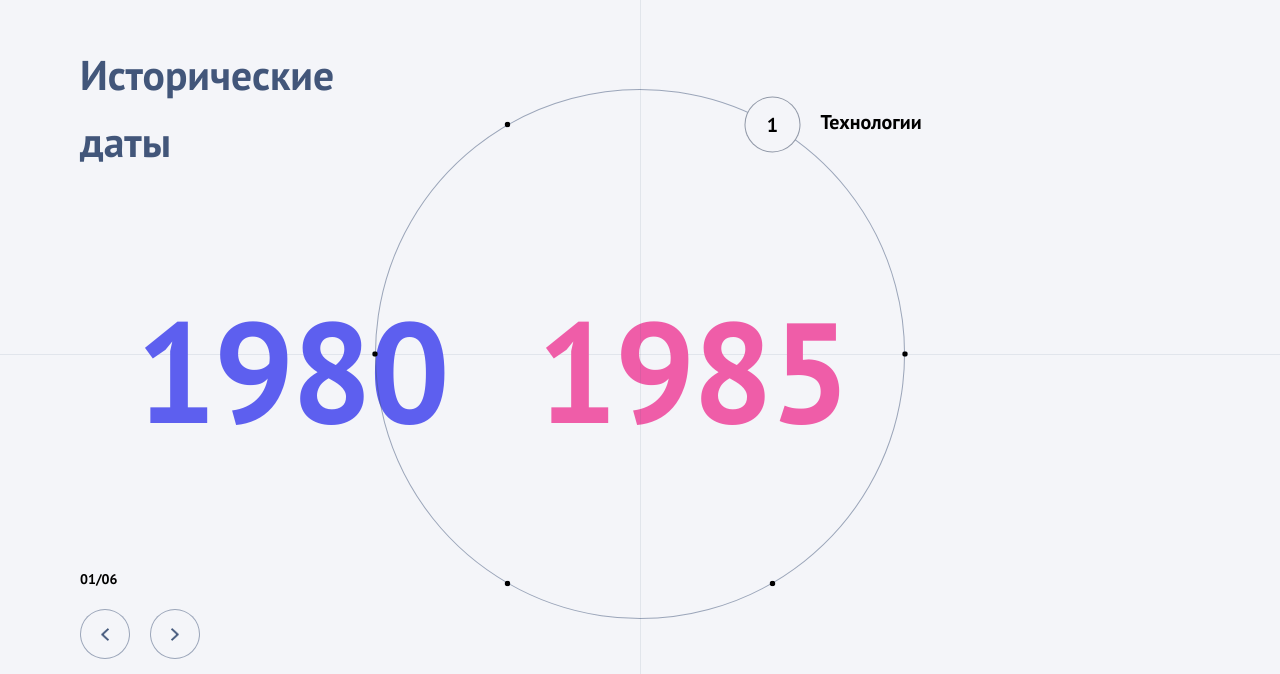
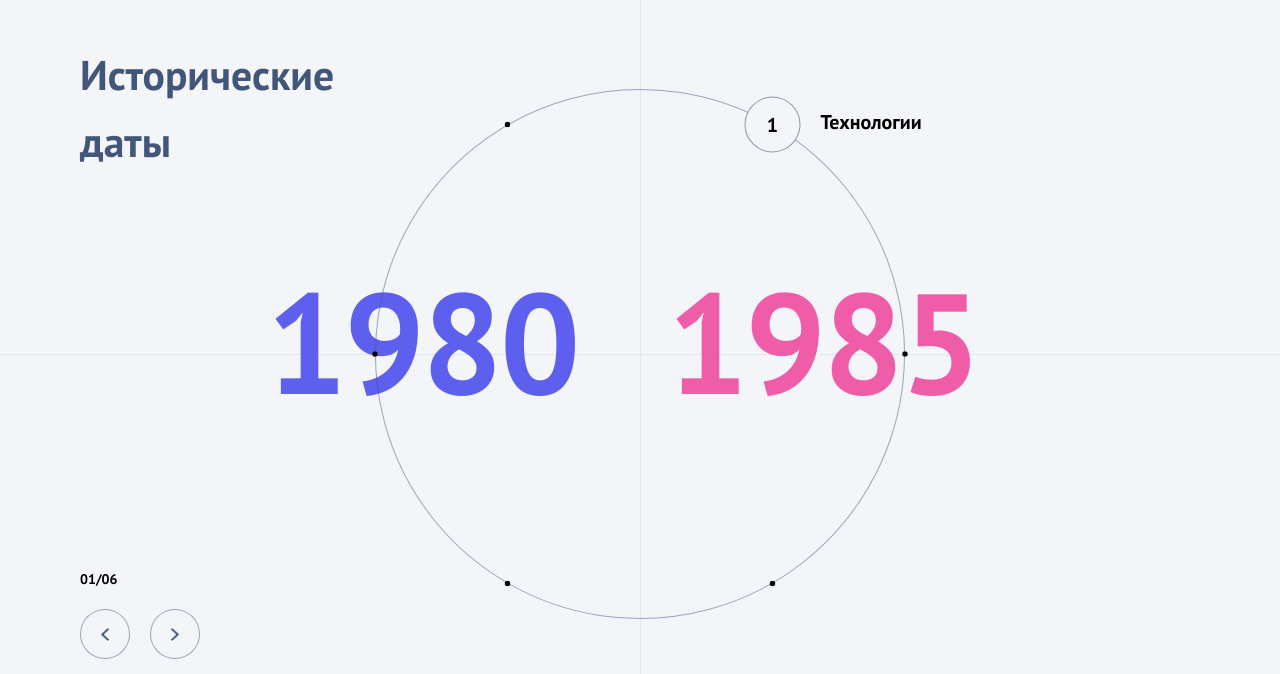
Before and after one commit to Avatarius/slider-dates, a React app: page / in a window 1280 px wide. Shown: the part 126-800 px from the top of the page. Built offline with nearby package versions, Linux system fonts and the light colour scheme.

Commit message:
animatedText при первом рендере + немного адаптива

```diff
--- a/src/components/animatedYear/animatedYear.module.scss
+++ b/src/components/animatedYear/animatedYear.module.scss
@@ -1,7 +1,6 @@
 .container {
-  position: absolute;
-  inset-inline-start: calc(-50% + 26px);
-  inset-block-end: calc(50% - 87px);
+  margin-inline-end: 35px;
+  margin-block-end: 25px;
   display: flex;
   gap: 90px;
   justify-content: space-between;
--- a/src/components/animatedYear/animatedYear.tsx
+++ b/src/components/animatedYear/animatedYear.tsx
@@ -3,6 +3,7 @@ import styles from "./animatedYear.module.scss";
 import gsap from "gsap";
 import { useGSAP } from "@gsap/react";
 import { useEffect, useRef, useState } from "react";
+import { useFirstRender } from "../../hooks/useFIrstRender";
 
 interface IAnimatedYearProps {
   startYear: number;
@@ -13,10 +14,18 @@ function AnimatedYear({ startYear, endYear }: IAnimatedYearProps) {
   const containerRef = useRef<HTMLDivElement>(null);
   const previousStartYearRef = useRef<number | null>(null);
   const previousEndYearRef = useRef<number | null>(null);
+  const isFirstRender = useFirstRender();
   useEffect(() => {
     previousStartYearRef.current = startYear;
     previousEndYearRef.current = endYear;
   }, [startYear, endYear]);
+
+
+  useGSAP(() => {
+    gsap.set("[data-text-left]", {innerText: startYear});
+    gsap.set("[data-text-right]", {innerText: endYear});
+  }, {scope: containerRef})
+
   useGSAP(
     () => {
       gsap.to("[data-text-left]", {
--- a/src/components/circle/circle.module.scss
+++ b/src/components/circle/circle.module.scss
@@ -4,13 +4,21 @@
   position: absolute;
   inset-inline-start: calc(50% - (var(--circle-size, 530px) / 2));
   inset-block-start: 215px;
+  display: flex;
+  justify-content: center;
+  align-items: center;
+  inline-size: var(--circle-size, 530px);
+  block-size: var(--circle-size, 530px);
+  @media  screen and (max-width: 570px) {
+    inline-size: 100%;
+  }
 }
 
 .circle {
-  inline-size: var(--circle-size, 530px);
-  block-size: var(--circle-size, 530px);
   border-radius: 100%;
   border: 1px solid rgba(66, 86, 122, 0.5);
+  position: absolute;
+  inset: 0;
 }
 
 .button {
--- a/src/components/circle/circle.tsx
+++ b/src/components/circle/circle.tsx
@@ -2,6 +2,7 @@ import { Dispatch, forwardRef, SetStateAction } from "react";
 import { IHistoricalData } from "../../utils/types";
 import styles from "./circle.module.scss";
 import { AnimatedYear } from "../animatedYear/animatedYear";
+import { useScreenSize } from "../../hooks/useScrennSize";
 
 interface ICircleProps {
   data: IHistoricalData[];
@@ -12,6 +13,7 @@ interface ICircleProps {
 }
 
 const Circle = forwardRef<HTMLDivElement, ICircleProps>((props, ref) => {
+  const { width } = useScreenSize();
   const { data, currentSlide, setCurrentSlide, size, animateButton } = props;
   const dataArray: IHistoricalData[] =
     data.length >= 6 ? data.slice(0, 6) : data;
@@ -34,15 +36,17 @@ const Circle = forwardRef<HTMLDivElement, ICircleProps>((props, ref) => {
         style={{ translate: `${x}px ${y}px` }}
         onClick={() => handleClick(index)}
         onMouseEnter={() => {
-          handleHover(index)
+          handleHover(index);
         }}
         onMouseLeave={() => {
-          handleHover(-1)
+          handleHover(-1);
         }}
         data-circle-button
       >
         {index + 1}
-        <h2 className={styles.button__title} data-circle-button-title>{data[index].title}</h2>
+        <h2 className={styles.button__title} data-circle-button-title>
+          {data[index].title}
+        </h2>
       </button>
     );
   });
@@ -57,10 +61,15 @@ const Circle = forwardRef<HTMLDivElement, ICircleProps>((props, ref) => {
 
   return (
     <div className={styles.container}>
-      <AnimatedYear startYear={data[currentSlide - 1].startYear} endYear={data[currentSlide - 1].endYear}/>
-      <div className={styles.circle} ref={ref}>
-        {buttonsArray}
-      </div>
+      <AnimatedYear
+        startYear={data[currentSlide - 1].startYear}
+        endYear={data[currentSlide - 1].endYear}
+      />
+      {width > 720 && (
+        <div className={styles.circle} ref={ref}>
+          {buttonsArray}
+        </div>
+      )}
     </div>
   );
 });
--- a/src/components/slider/slider.module.scss
+++ b/src/components/slider/slider.module.scss
@@ -38,7 +38,8 @@
   color: #42567a;
   font-size: clamp(1.25rem, 0.8rem + 2.25vw, 3.5rem);
   line-height: 67.2px;
-  max-inline-size: 355px;
+  // max-inline-size: 355px;
+  max-inline-size: clamp(7.688rem, 4.787rem + 14.5vw, 22.188rem);
   margin-block-end: 397px;
 }
 
--- a/src/components/slider/slider.tsx
+++ b/src/components/slider/slider.tsx
@@ -11,18 +11,18 @@ import { useScreenSize } from "../../hooks/useScrennSize";
 
 function Slider() {
   const [currentSlide, setCurrentSlide] = useState(1);
-  const [circleWidth, setCircleWidth] = useState(0);
+  // const [circleWidth, setCircleWidth] = useState(0);
+  const circleWidth = 530;
   const circleRef = useRef<HTMLDivElement>(null);
   const eventsSliderRef = useRef<HTMLDivElement | null>(null);
   const eventsSlideTimeline = useRef<GSAPTimeline | null>(null);
   const isFirstRender = useFirstRender();
   const deg = -360 / historicalData.length;
-  const screenSize = useScreenSize();
-  console.log(screenSize);
+
 
   useLayoutEffect(() => {
     if (circleRef.current) {
-      setCircleWidth(circleRef.current.getBoundingClientRect().width);
+      // setCircleWidth(circleRef.current.getBoundingClientRect().width);
     }
   }, []);
 
@@ -126,14 +126,14 @@ function Slider() {
 
   return (
     <section className={styles.container}>
-      {screenSize.width > 720 && <Circle
+      <Circle
         data={historicalData}
         currentSlide={currentSlide}
         setCurrentSlide={setCurrentSlide}
         size={circleWidth}
         animateButton={animButton}
         ref={circleRef}
-      />}
+      />
 
       <h1 className={styles.title}>Исторические даты</h1>
       <div className={styles.controls}>
```
